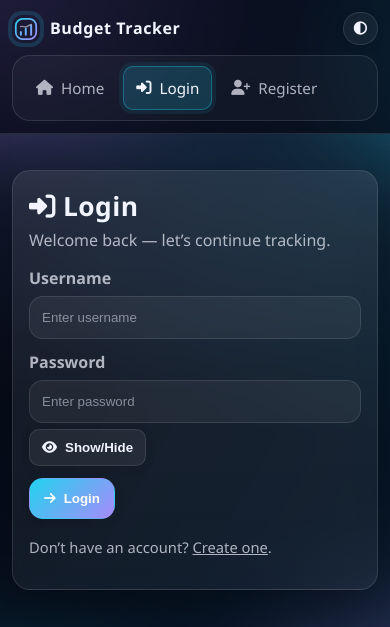
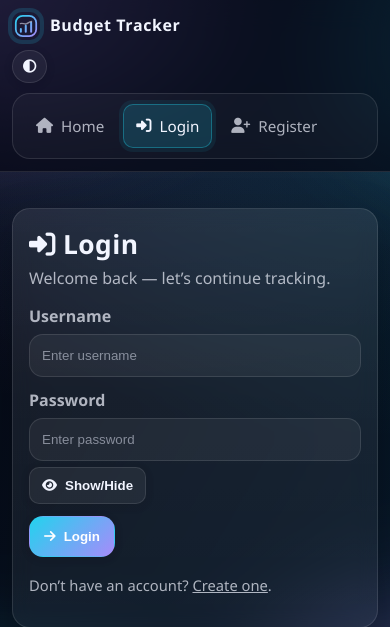
Before and after one commit to anivisVector/Personal-Budget-Tracker, a Flask app: page /login in a window 390 px wide. Shown: the top 627 px of the page. Run offline with Flask 3, Linux system fonts and the light colour scheme.

Commit message:
Fix mobile navbar overflow

```diff
--- a/static/styles.css
+++ b/static/styles.css
@@ -907,3 +907,33 @@ body.theme-light .pill--warning { color: rgba(69, 46, 5, 0.98); background: rgba
   .navlinks { gap: 6px; }
   .navlink { font-size: 0.95rem; }
 }
+
+/* Extra-small phones: prevent navbar overflow by stacking rows */
+@media (max-width: 520px) {
+  .navbar__inner {
+    grid-template-columns: 1fr;
+    grid-template-areas:
+      "brand"
+      "actions"
+      "nav";
+    align-items: start;
+  }
+
+  .nav-actions {
+    justify-content: flex-start;
+    flex-wrap: wrap;
+    gap: 8px;
+  }
+
+  .nav-actions .pill {
+    max-width: 100%;
+  }
+}
+
+/* Tiny phones: hide non-essential text to guarantee fit */
+@media (max-width: 380px) {
+  .brand > span:last-child { display: none; }
+  .nav-actions .pill { display: none; }
+  .nav-actions .btn .navtext { display: none; }
+  .navlink { padding: 9px 10px; }
+}
--- a/templates/navbar.html
+++ b/templates/navbar.html
@@ -63,7 +63,7 @@
       {% if session.get('loggedin') %}
         <span class="pill">Hi, {{ session.username }}</span>
         <a class="btn btn-ghost btn-small" href="{{ url_for('logout') }}">
-          <i class="fa-solid fa-right-from-bracket"></i> Logout
+          <i class="fa-solid fa-right-from-bracket"></i> <span class="navtext">Logout</span>
         </a>
       {% endif %}
     </div>
```
